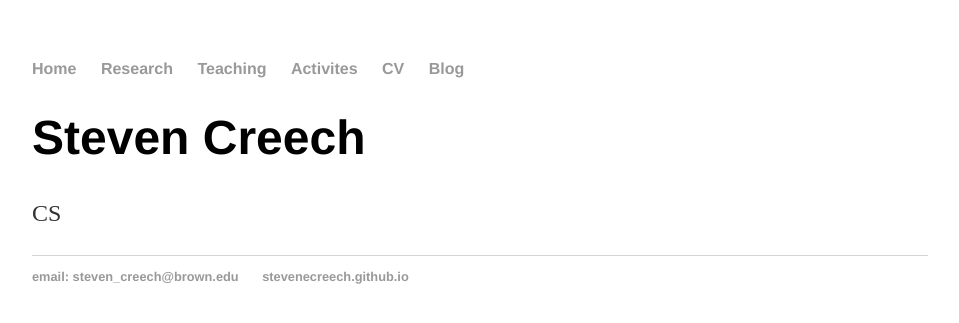
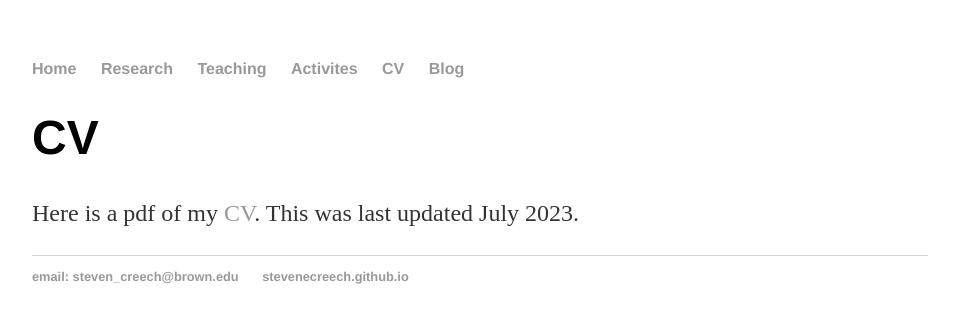
Before and after one commit to stevenecreech/stevenecreech.github.io, a Jekyll site: the page built from cv/index.html, in a window 1280 px wide. Shown: the top 323 px of the page, without its empty margins (160-1119 px from the left). Built offline with Jekyll 4.4.1, drawn with Linux system fonts in a browser that asks for light colours.

Commit message:
Update index.html
Created Correct Text for CV

```diff
--- a/cv/index.html
+++ b/cv/index.html
@@ -3,6 +3,6 @@ layout: default
 title: Steven Creech
 ---
 <div class="blurb">
-	<h1>Steven Creech</h1>
-	<p> CS</p>
+	<h1>CV</h1>
+	<p> Here is a pdf of my <a>CV</a>. This was last updated July 2023.</p>
 </div><!-- /.blurb -->
```
